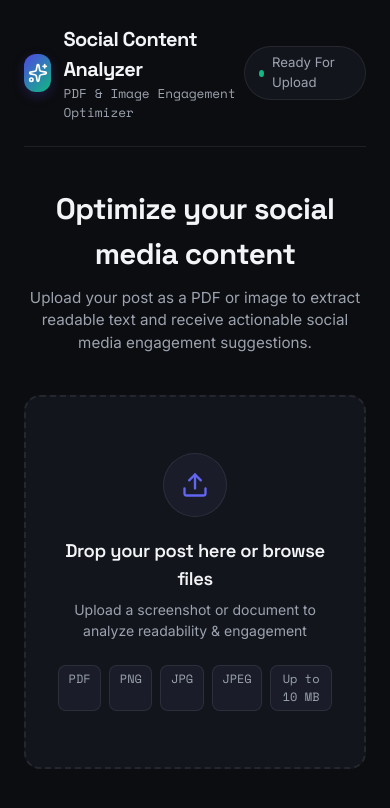
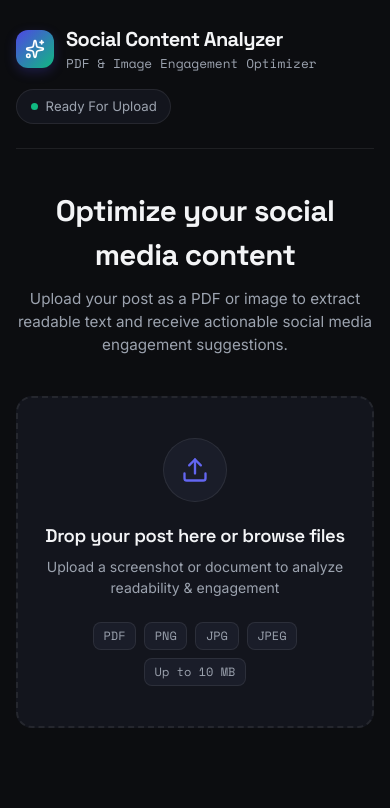
Before and after one commit to rishiverse-hash/social-media-content-analyzer, a React (Vite) app: page / in a window 390 px wide. Shown: the top 808 px of the page. Built offline with nearby package versions, Linux system fonts and the light colour scheme.

Commit message:
improve responsive layout

```diff
--- a/src/index.css
+++ b/src/index.css
@@ -71,6 +71,8 @@ code, pre, .font-mono {
   padding: 1.5rem 0;
   margin-bottom: 2.5rem;
   border-bottom: 1px solid var(--border-subtle);
+  flex-wrap: wrap;
+  gap: 1rem;
 }
 
 .logo-group {
@@ -151,6 +153,12 @@ code, pre, .font-mono {
   justify-content: center;
   gap: 1.25rem;
   position: relative;
+  outline: none;
+}
+
+.dropzone:focus-visible {
+  border-color: var(--accent-primary);
+  box-shadow: 0 0 0 3px rgba(99, 102, 241, 0.2);
 }
 
 .dropzone:hover, .dropzone.is-dragging {
@@ -189,6 +197,8 @@ code, pre, .font-mono {
 
 .dropzone-tags {
   display: flex;
+  flex-wrap: wrap;
+  justify-content: center;
   gap: 0.5rem;
   margin-top: 0.25rem;
 }
@@ -354,7 +364,7 @@ code, pre, .font-mono {
 /* Results Workspace Layout */
 .results-grid {
   display: grid;
-  grid-template-columns: 1fr 1fr;
+  grid-template-columns: 1.1fr 0.9fr;
   gap: 1.5rem;
   align-items: start;
 }
@@ -362,6 +372,12 @@ code, pre, .font-mono {
 @media (max-width: 868px) {
   .results-grid {
     grid-template-columns: 1fr;
+  }
+  .app-container {
+    padding: 0 1rem 3rem 1rem;
+  }
+  .dropzone {
+    padding: 2.5rem 1.25rem;
   }
 }
 
@@ -371,12 +387,13 @@ code, pre, .font-mono {
   border-radius: var(--radius-md);
   padding: 1rem 1.25rem;
   font-size: 0.9rem;
-  line-height: 1.6;
+  line-height: 1.65;
   color: var(--text-main);
   max-height: 420px;
   overflow-y: auto;
   white-space: pre-wrap;
   word-break: break-word;
+  font-family: var(--font-body);
 }
 
 .extracted-text-area::-webkit-scrollbar {
@@ -461,6 +478,7 @@ code, pre, .font-mono {
   padding: 0.75rem 0.9rem;
   font-size: 0.85rem;
   color: var(--text-main);
+  line-height: 1.4;
 }
 
 .suggestion-bullet {
```
